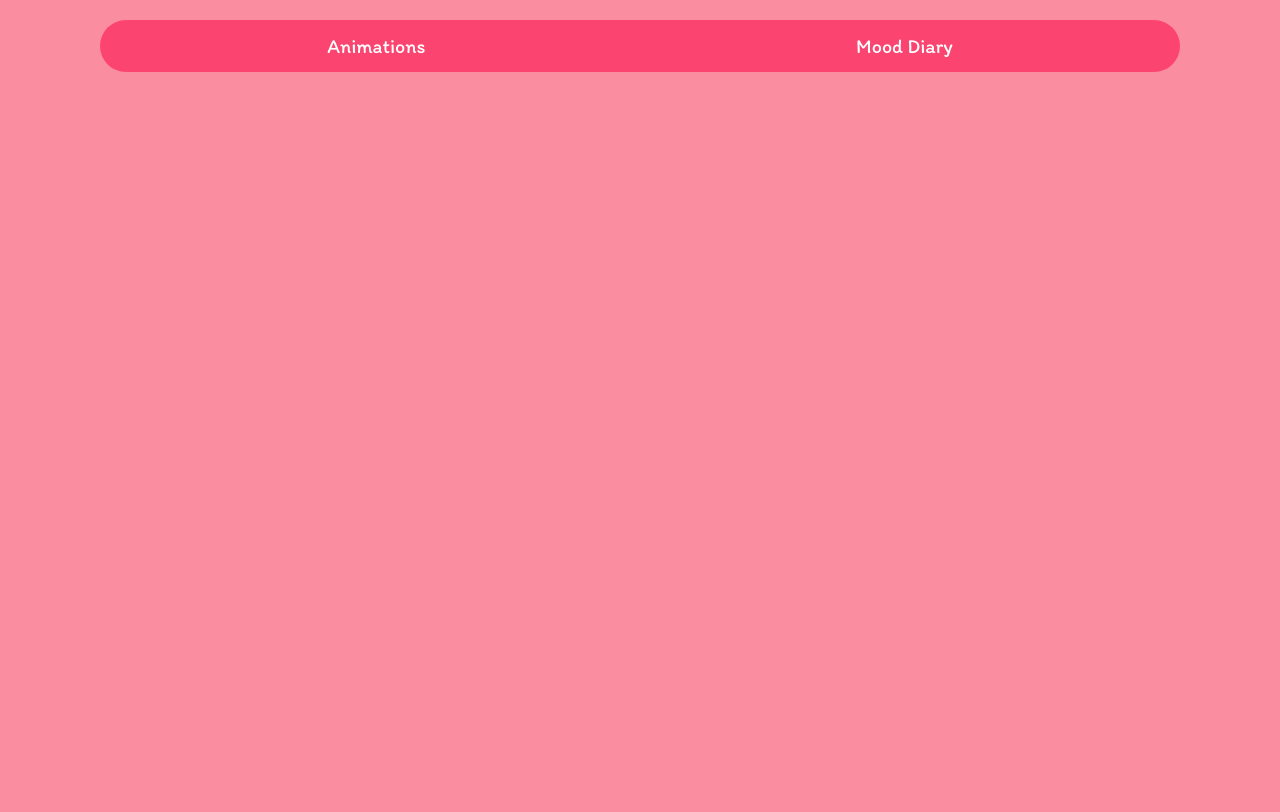
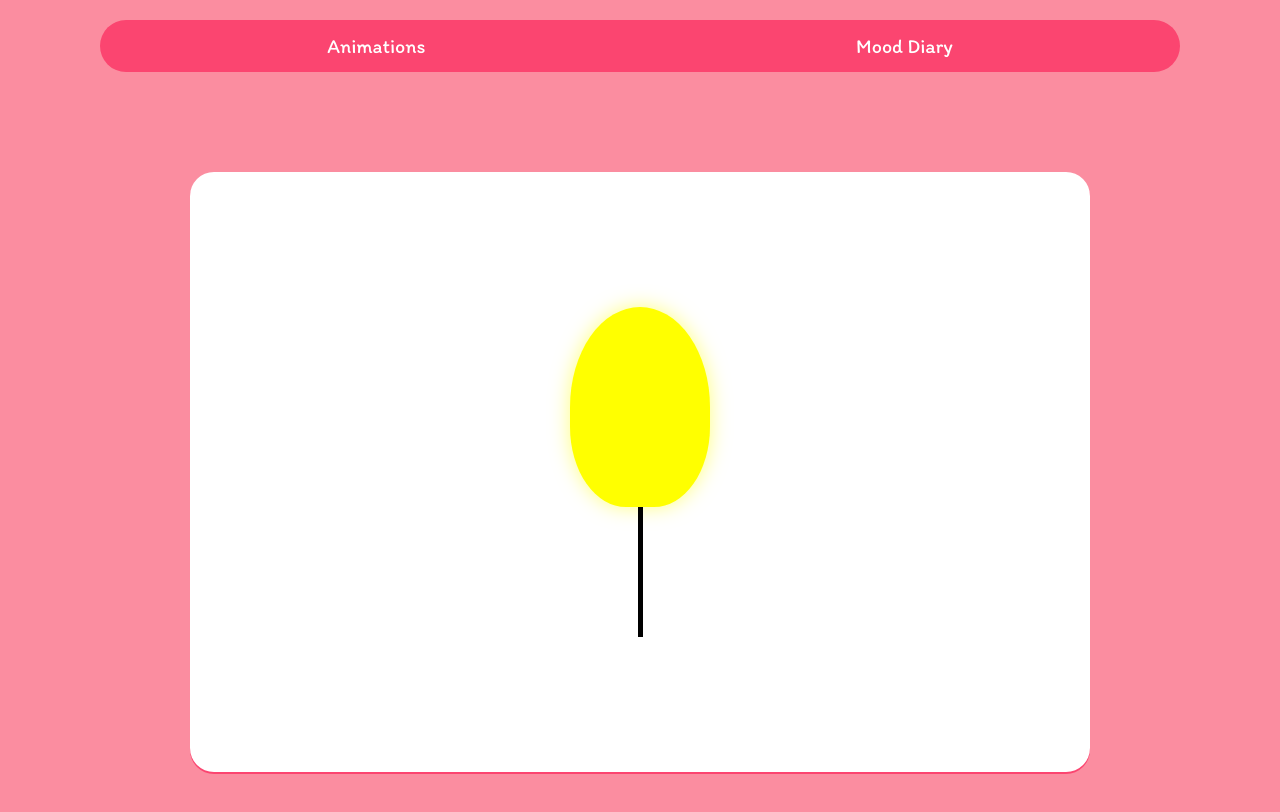
Before and after one commit to anitaprova/Hunter-Hackathon, a React (Vite) app in the folder my-react-app/: page /activities in a window 1280 px wide. Shown: the top 812 px of the page. Built offline with nearby package versions, Linux system fonts and the light colour scheme.

Commit message:
LightBulb

```diff
--- a/my-react-app/src/App.tsx
+++ b/my-react-app/src/App.tsx
@@ -3,6 +3,8 @@ import Home from "./pages/Home.tsx";
 import Navbar from "./components/Navbar.tsx";
 import MoodDiary from "./pages/MoodDiary.tsx";
 import "./index.css";
+import Activities from "./pages/Activities.tsx";
+
 
 function App() {
   return (
@@ -12,6 +14,7 @@ function App() {
         <Routes>
           <Route path="/" element={<Home />} />
           <Route path="/mood" element={<MoodDiary />} />
+          <Route path="/activities" element={<Activities />} />
         </Routes>
       </div>
     </>
--- /dev/null
+++ b/my-react-app/src/LightBulb.css
@@ -0,0 +1,23 @@
+.lightbulb-container {
+    position: absolute;
+    top: 50%;
+    left: 50%;
+    transform: translate(-50%, -50%);
+    display: flex;
+    flex-direction: column;
+    align-items: center;
+  }
+
+  .lightbulb {
+    width: 140px;
+    height: 200px;
+    border-radius: 50% 50% 40% 40%;
+    transition: background-color 0.3s, box-shadow 0.3s;
+  }
+
+  .string {
+    width: 5px;
+    height: 130px;
+    background-color: black;
+    cursor: pointer;
+  }
--- /dev/null
+++ b/my-react-app/src/components/LightBulb.tsx
@@ -0,0 +1,25 @@
+
+import React, { useState } from 'react';
+
+const LightBulb: React.FC = () => {
+  const [isOn, setIsOn] = useState(true);
+
+  const toggleLight = () => {
+    setIsOn(!isOn);
+  };
+
+  return (
+    <div className="lightbulb-container">
+      <div
+        className="lightbulb"
+        style={{
+          backgroundColor: isOn ? 'yellow' : 'pink',
+          boxShadow: isOn ? '0 0 20px rgba(255, 255, 0, 0.5)' : 'none',
+        }}
+      ></div>
+      <div className="string" onClick={toggleLight}></div>
+    </div>
+  );
+};
+
+export default LightBulb;
--- a/my-react-app/src/components/Navbar.tsx
+++ b/my-react-app/src/components/Navbar.tsx
@@ -5,7 +5,7 @@ const Navbar = () => {
 
   return (
     <nav className="bg-fushia text-xl flex text-white justify-around p-3 rounded-full ml-25 mr-25 mt-5">
-      <p onClick={() => navigate(`/`)}>Animations</p>
+      <p onClick={() => navigate(`/activities`)}>Animations</p>
       <p onClick={() => navigate(`/mood`)}>Mood Diary</p>
     </nav>
   );
--- /dev/null
+++ b/my-react-app/src/pages/Activities.tsx
@@ -0,0 +1,17 @@
+
+
+
+import '../LightBulb.css';
+import LightBulb from '../components/LightBulb';
+
+const Activities: React.FC = () => {
+  return (
+    <div className="min-h-screen flex items-center justify-center bg-pink">
+      <div className="bg-white flex flex-col w-[90vw] h-[80vh] max-w-[900px] max-h-[600px] rounded-3xl shadow-light relative">
+        <LightBulb />
+      </div>
+    </div>
+  );
+};
+
+export default Activities;
```
Also changed, not shown: 1 other file (tests, documents, lock files or other folders).
